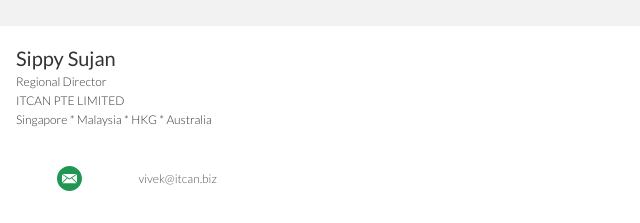
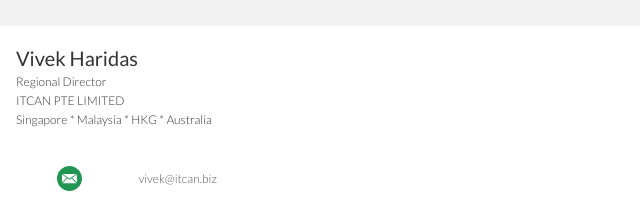
Before and after one commit to ITCANNAMECARD/VIVEK-HARIDAS, a plain HTML site: page index.html in a window 1280 px wide. Shown: the part 214-437 px from the top of the page, 0-640 px from the left. Drawn offline with Linux system fonts and the light colour scheme; a web font is replaced by a local one.

Commit message:
Update index.html

```diff
--- a/index.html
+++ b/index.html
@@ -25,7 +25,7 @@
 		<div class="container">
 			<div class="row name-title-company">
 				<div class="col is-6">
-					<p class="text-name">Sippy Sujan</p>
+					<p class="text-name">Vivek Haridas</p>
 					<p class="text-title-company">Regional Director</p>
 					<p class="text-title-company">ITCAN PTE LIMITED</p>
 					<p class="text-title-company">Singapore	*	Malaysia	*	HKG	*	Australia
```
